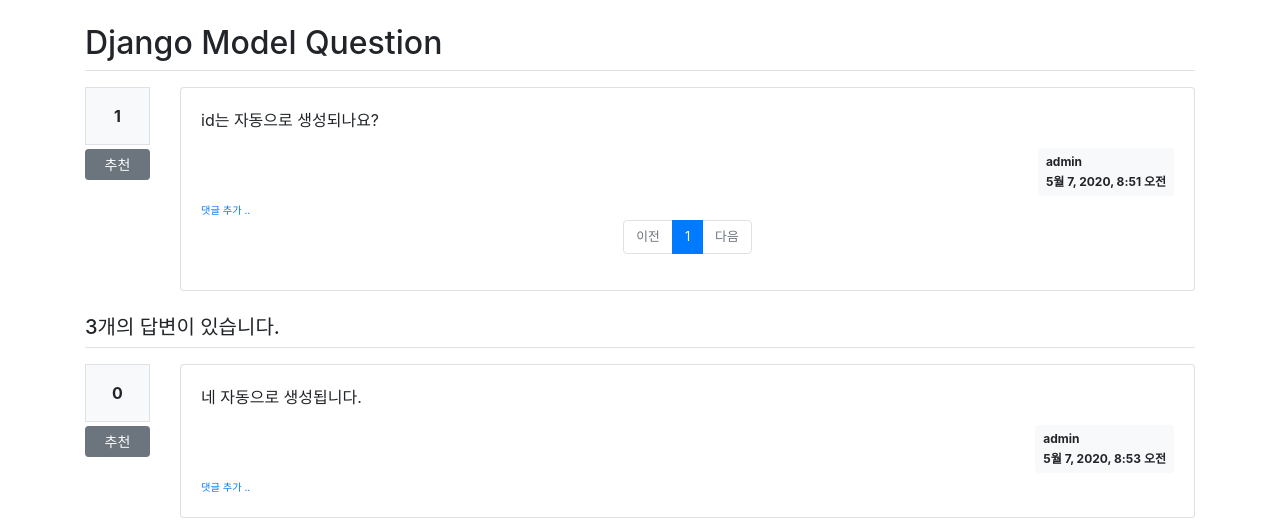
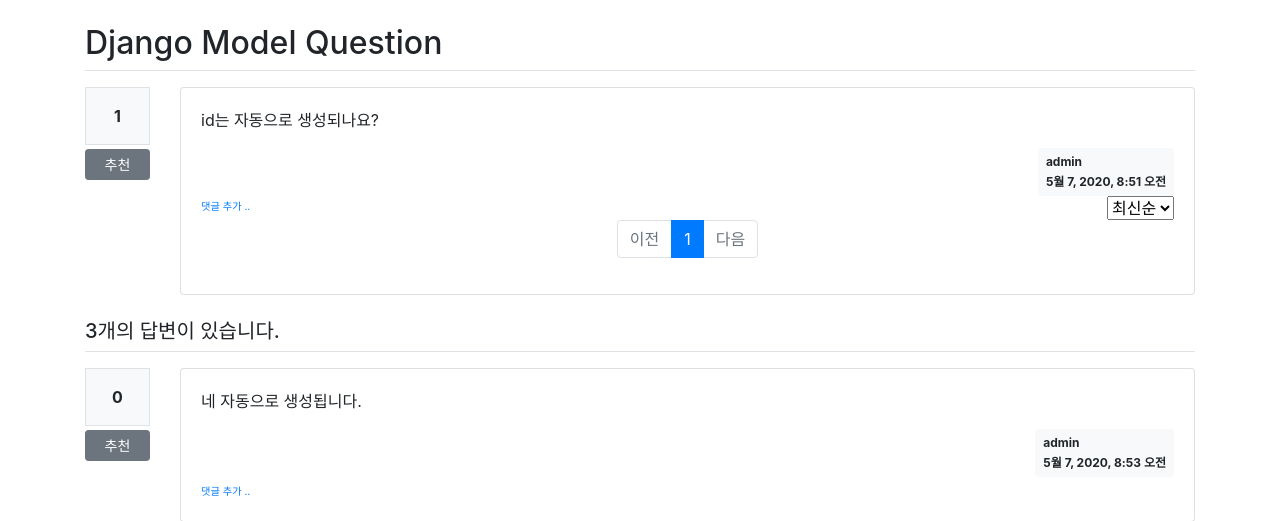
Before and after one commit to mine0697782/2023-Webserver-ADproject, a Django app: page /pybo/2/ in a window 1280 px wide. Shown: the part 57-578 px from the top of the page. Run offline with Django 3.2, Linux system fonts and the light colour scheme; data comes from the database, SQL or seed files in the repository; some libraries are stand-ins or nearby versions.

Commit message:
comment sorting applied

```diff
--- a/ADproject/templates/pybo/question_detail.html
+++ b/ADproject/templates/pybo/question_detail.html
@@ -74,13 +74,19 @@
                     {% endfor %}
                     </div>
                     {% endif %}
-                    <div>
+                    <div class="d-flex justify-content-between">
                         <a href="{% url 'pybo:comment_create_question' question.id  %}"
                            class="small"><small>댓글 추가 ..</small></a>
+                        <!-- 댓글 정렬 -->
+                        <select class="so ml-auto">
+                            <option value="recent" {% if so == 'recent' %}selected{% endif %}>최신순</option>
+                            <option value="recommend" {% if so == 'recommend' %}selected{% endif %}>추천순</option>
+                        </select>
                     </div>
                     <!-- 질문 댓글 End -->
+
                     <!-- 페이징처리 시작 -->
-                    <ul class="pagination justify-content-center small">
+                    <ul class="pagination justify-content-center ">
                         <!-- 이전페이지 -->
                         {% if comment_list.has_previous %}
                         <li class="page-item">
```
